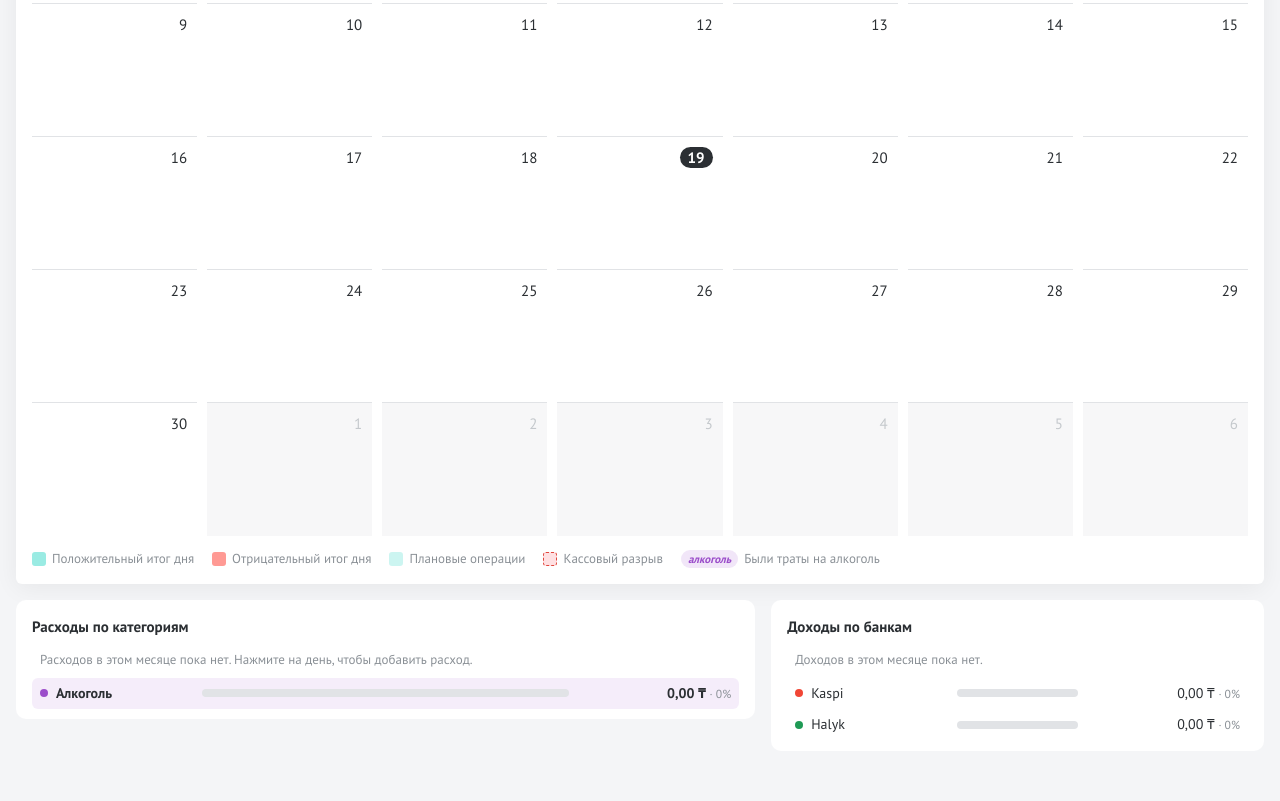
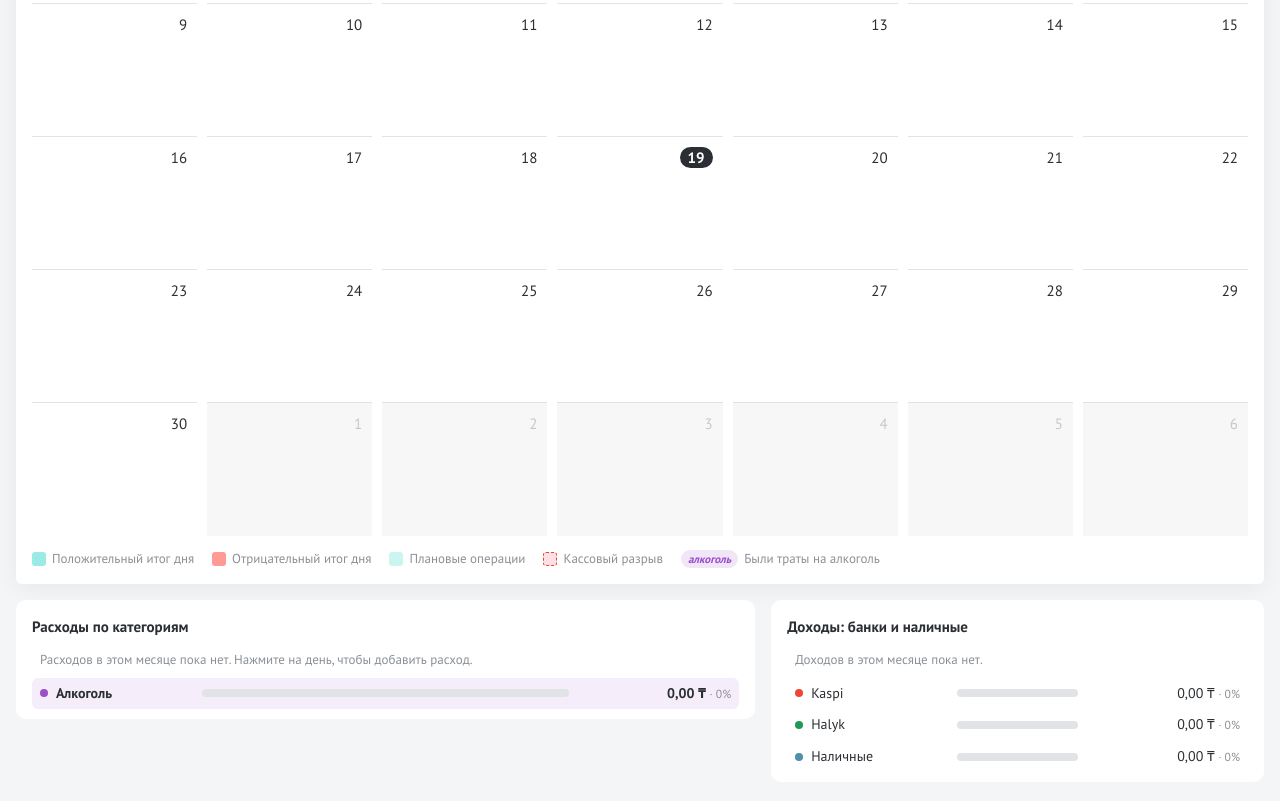
Before and after one commit to baratovnuralim-lab/Project1, a plain HTML site: page index.html in a window 1280 px wide. Shown: the part 497-1298 px from the top of the page. Drawn offline with Linux system fonts and the light colour scheme.

Commit message:
Add cash as an income source
Co-Authored-By: Claude Opus 5.5 <noreply@anthropic.com>
Claude-Session: https://claude.ai/code/session_01TnuHZmX6wUUhmaFSmp5oKk

```diff
--- a/index.html
+++ b/index.html
@@ -25,7 +25,7 @@
     --c-food: #e8913a; --c-drinks: #3aa0d8; --c-alcohol: #9b4dca; --c-transport: #4a7bd8;
     --c-home: #a07a52; --c-phone: #2bb3a3; --c-health: #e05a7a; --c-clothes: #d1a12e;
     --c-fun: #e86a4a; --c-credit: #6b7785; --c-other: #9aa1a8;
-    --c-kaspi: #f14635; --c-halyk: #1f9a55; --c-none: #9aa1a8;
+    --c-kaspi: #f14635; --c-halyk: #1f9a55; --c-cash: #4f8fa8; --c-none: #9aa1a8;
   }
   * { box-sizing: border-box; }
   body {
@@ -286,7 +286,7 @@
 
   <div class="breakdown">
     <section class="panel"><h2>Расходы по категориям</h2><div id="byCat"></div></section>
-    <section class="panel"><h2>Доходы по банкам</h2><div id="byBank"></div></section>
+    <section class="panel"><h2>Доходы: банки и наличные</h2><div id="byBank"></div></section>
   </div>
 </div>
 
@@ -304,7 +304,7 @@
       </div>
       <div class="picker-label" id="pickLabel">На что потрачено</div>
       <div class="picker" id="pickCat" role="radiogroup" aria-label="Категория расхода"></div>
-      <div class="picker" id="pickBank" role="radiogroup" aria-label="Банк" hidden></div>
+      <div class="picker" id="pickBank" role="radiogroup" aria-label="Куда пришли деньги" hidden></div>
       <input name="title" id="fTitle" placeholder="Комментарий (необязательно)">
       <input name="amount" id="fAmount" type="number" min="0.01" step="0.01" placeholder="Сумма, ₸" required>
       <div class="modal-actions">
@@ -328,7 +328,7 @@
     { id: 'health', name: 'Здоровье' }, { id: 'clothes', name: 'Одежда' }, { id: 'fun', name: 'Развлечения' },
     { id: 'credit', name: 'Кредиты' }, { id: 'other', name: 'Другое' },
   ];
-  const BANKS = [{ id: 'kaspi', name: 'Kaspi' }, { id: 'halyk', name: 'Halyk' }];
+  const BANKS = [{ id: 'kaspi', name: 'Kaspi' }, { id: 'halyk', name: 'Halyk' }, { id: 'cash', name: 'Наличные' }];
   const NO_BANK = { id: 'none', name: 'Без банка' };
   const catOf = o => CATS.find(c => c.id === o.cat) || CATS[CATS.length - 1];
   const bankOf = o => BANKS.find(b => b.id === o.bank) || NO_BANK;
@@ -337,6 +337,7 @@
 
   const fmt = new Intl.NumberFormat('ru-RU', { minimumFractionDigits: 2, maximumFractionDigits: 2 });
   const money = (v, sign = true) => {
+    if (Math.abs(v) < 0.005) return `${fmt.format(0)} ₸`;
     const s = fmt.format(Math.abs(v));
     const p = !sign ? (v < 0 ? '−' : '') : (v < 0 ? '−' : '+');
     return `${p}${s} ₸`;
```
